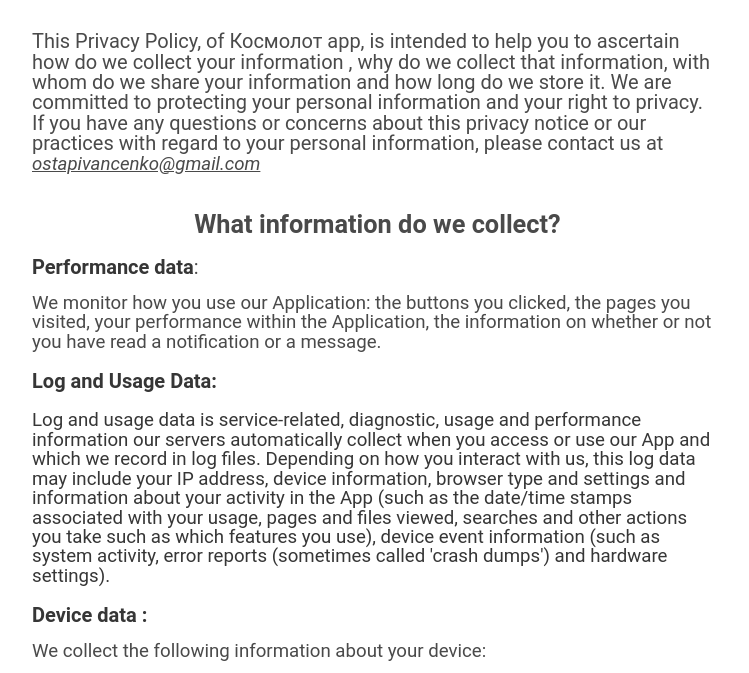
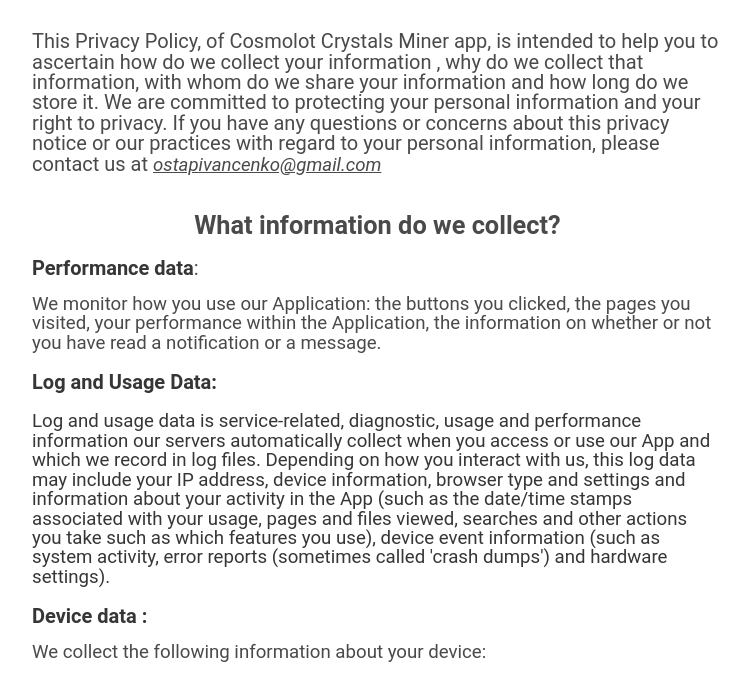
Before and after one commit to ostapivancenko/-, a plain HTML site: page index.html in a window 1280 px wide. Shown: the part 119-792 px from the top of the page, without its empty margins (264-1013 px from the left). Drawn offline with Linux system fonts and the light colour scheme.

Commit message:
Update index.html

```diff
--- a/index.html
+++ b/index.html
@@ -86,7 +86,7 @@ Policy<br></b></font></font></font></h1><br>
 <p style="margin-right: 3in; margin-left: 3in; margin-bottom: 0in" align="left"><font color="#4a4a4a"><font face="Roboto, serif"><font style="font-size: 15pt" size="3">This
 
 
-Privacy Policy, of Космолот app, is intended to help you
+Privacy Policy, of Cosmolot Crystals Miner app, is intended to help you
 
 
 to ascertain how do we collect your information ,
```
